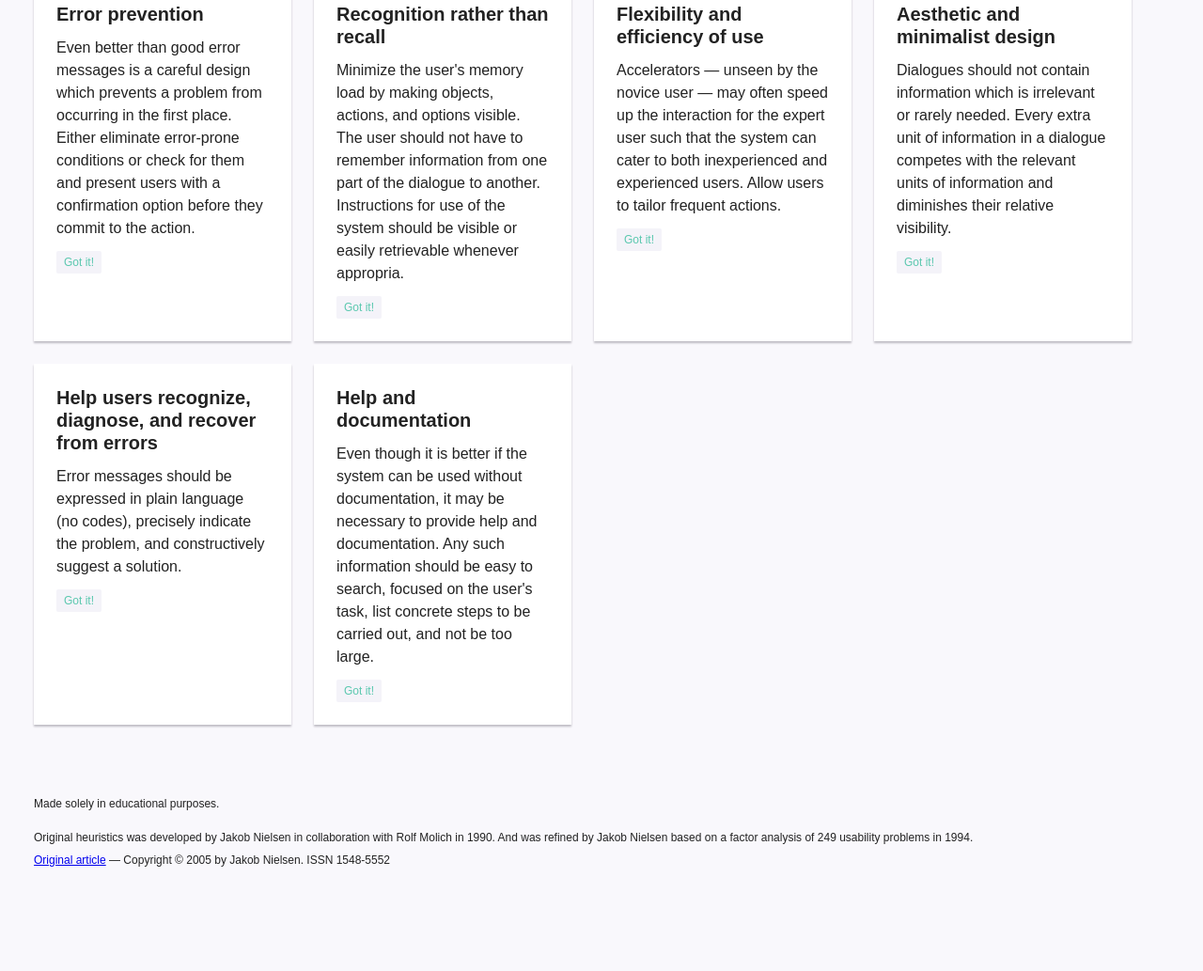
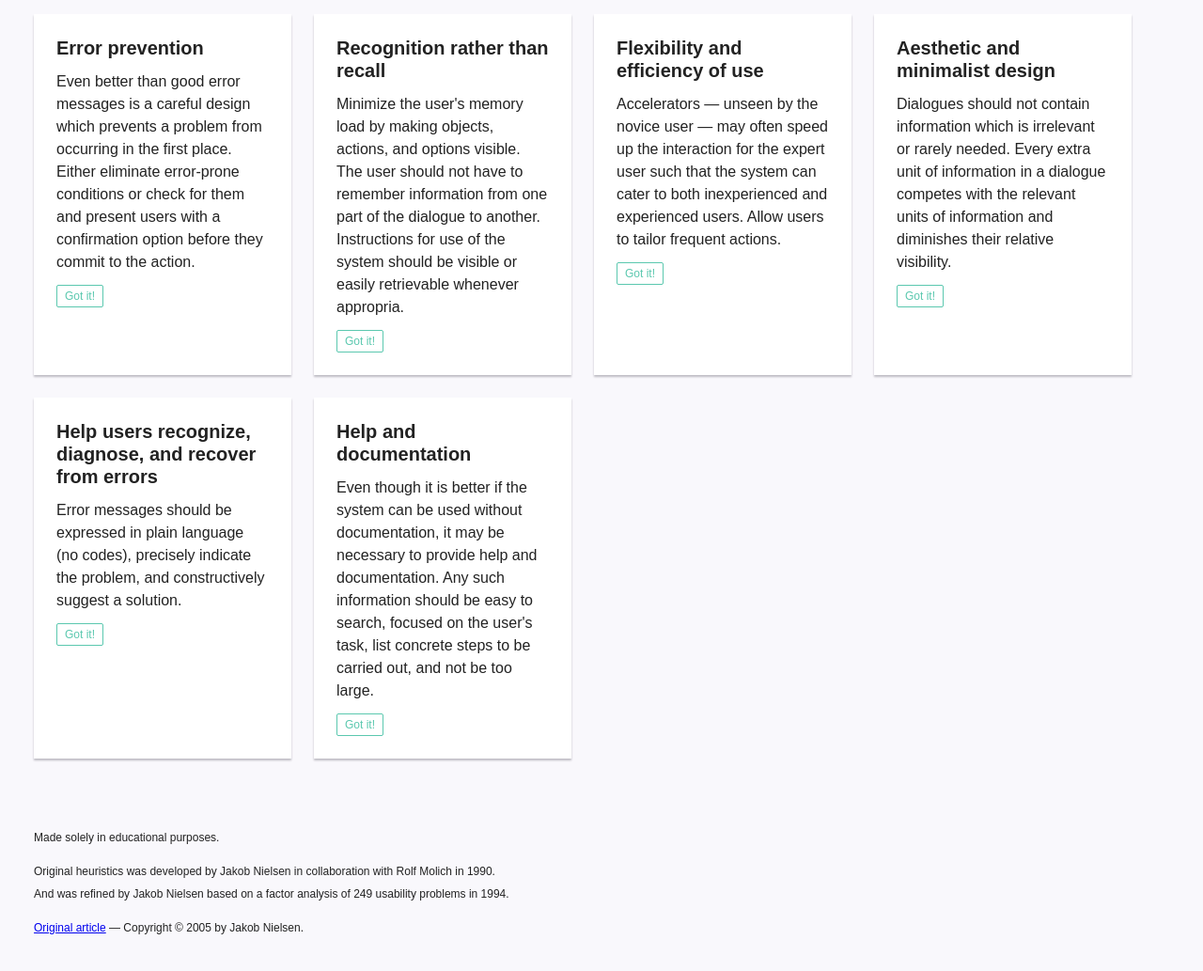
Before and after one commit to anton-g-kulikov/10heuristics, a plain HTML site: page index.html in a window 1280 px wide. Shown: the part 561-1594 px from the top of the page at 94% size. Before the commit the page ends 1536 px from the top, so only its background shows below. Drawn offline with nearby package versions, Linux system fonts and the light colour scheme.

Commit message:
minor design tweaks

```diff
--- a/index.html
+++ b/index.html
@@ -120,8 +120,9 @@
 		</main>
 		<footer>
 			<p>Made solely in educational purposes.</p>
-			<p>Original heuristics was developed by Jakob Nielsen in collaboration with Rolf Molich in 1990. And was refined by Jakob Nielsen based on a factor analysis of 249 usability problems in 1994.
-			<br><a href="http://www.nngroup.com/articles/ten-usability-heuristics/">Original article</a> — Copyright © 2005 by Jakob Nielsen. ISSN 1548-5552</p>
+			<p>Original heuristics was developed by Jakob Nielsen in collaboration with Rolf Molich in 1990.<br>
+			And was refined by Jakob Nielsen based on a factor analysis of 249 usability problems in 1994.</p>
+			<p><a href="http://www.nngroup.com/articles/ten-usability-heuristics/">Original article</a> — Copyright © 2005 by Jakob Nielsen.</p>
 			<!-- <p><a href="ru/index.html">По-русски</a></p> -->
 		</footer>
 	</body>
--- a/static/css/styles.css
+++ b/static/css/styles.css
@@ -85,7 +85,7 @@ cover h2 {
 }
 
 cover:hover {
-	background-color: #E7E6EC;
+	background-color: #F9F8FC;
 }
 
 .definition {
@@ -100,9 +100,9 @@ cover:hover {
 	height: 24px;
 	margin: 0px;
 	padding: 0px 8px 0px 8px;
-	border: 0;
+	border: 1px solid #5BC8AF;
 	border-radius: 2px;
-	background-color: #F4F3F9;
+	background-color: #FFF;
     color: #5BC8AF;
     font-size: 12px;
     line-height: 1px;
@@ -145,7 +145,6 @@ p {
 .subheader {
 	font-size: 12px;
 	line-height: 24px;
-	margin: 12px 0px -24px;
 }
 
 
```
